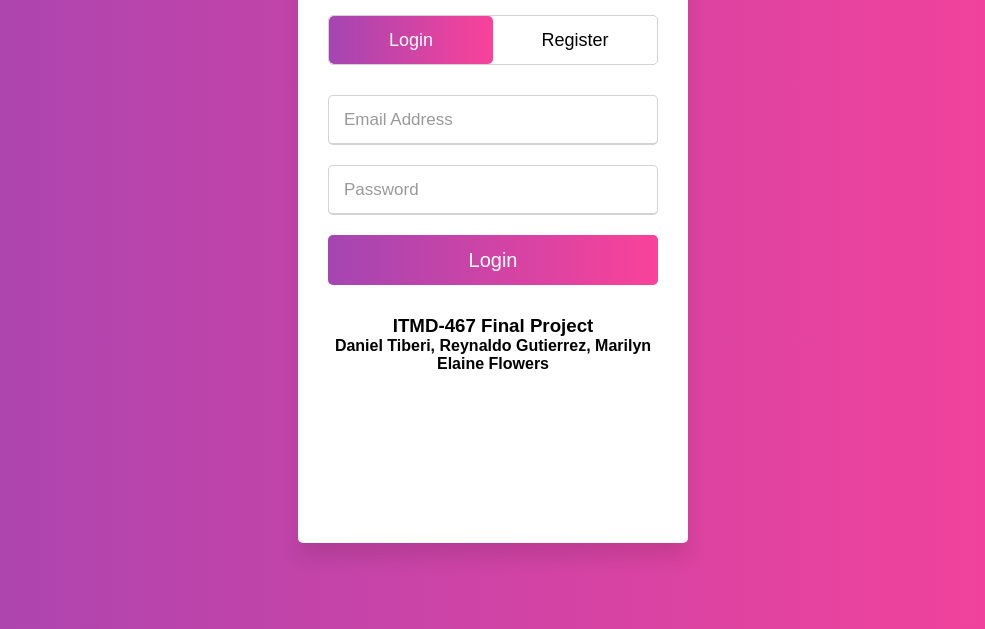
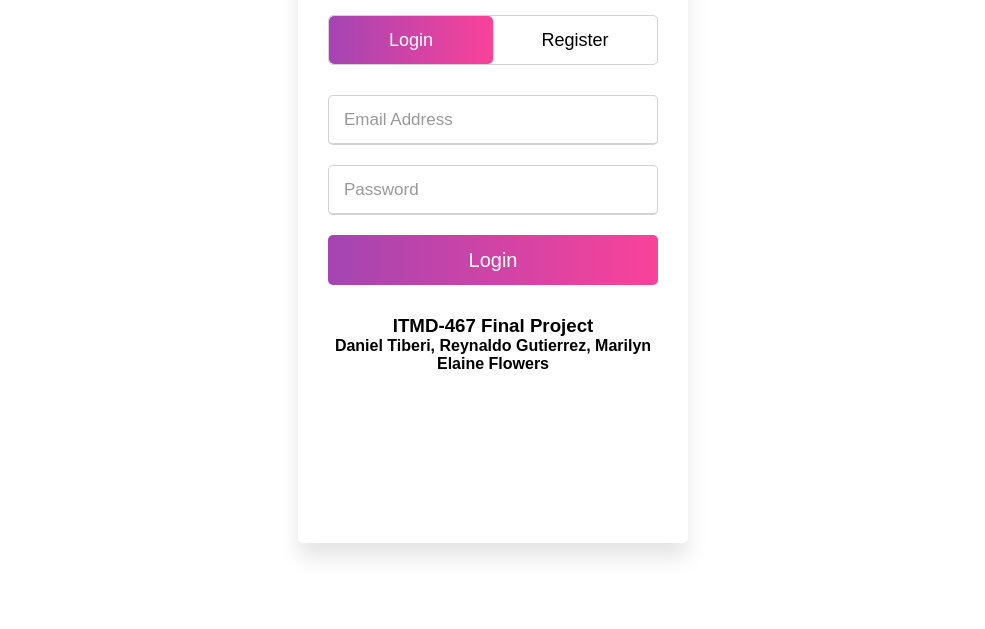
Before and after one commit to ITMD-467-FP/ITMD-467-FP-Frontend, a plain HTML site: page docs/index.html in a window 1280 px wide. Shown: the part 171-800 px from the top of the page, without its empty margins (147-1132 px from the left). Drawn offline with Linux system fonts and the light colour scheme; no server answers.

Commit message:
Changing loud backgorund color

```diff
--- a/docs/css/style.css
+++ b/docs/css/style.css
@@ -15,7 +15,7 @@ html,body{
   height: 100%;
   width: 100%;
   place-items: center;
-  background: -webkit-linear-gradient(left, #a445b2, #fa4299);
+  background: (white);
 }
 ::selection{
   background: #fa4299;
```
